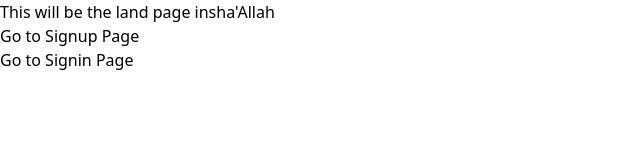
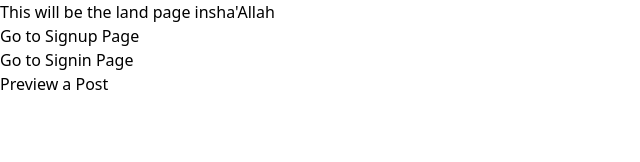
Before and after one commit to MohanedM7md/JobLinc, a React (Vite) app: page / in a window 1280 px wide. Shown: the top 162 px of the page, without its empty margins (0-640 px from the left). Built offline with nearby package versions, Linux system fonts and the light colour scheme.

Commit message:
Missed those ones

```diff
--- a/src/App.tsx
+++ b/src/App.tsx
@@ -9,6 +9,7 @@ import ForgotPassword from "./pages/ForgotPassword";
 import { Provider } from "react-redux";
 import store from "./store/store";
 import { ThemeProvider } from "./context/ThemeProvider";
+import PostContainer from "./components/Posts/PostContainer";
 
 function App() {
   return (
@@ -25,6 +26,7 @@ function App() {
         <Route path="/Signup" element={<SignUpPage />}></Route>
         <Route path="/Signin" element={<SignInPage />}></Route>
         <Route path="/Signin/ForgotPassword" element={<ForgotPassword/>}></Route>
+        <Route path="/post" element={<PostContainer />}></Route>
         <Route
           path="/playground"
           element={
--- a/src/pages/LandPage.tsx
+++ b/src/pages/LandPage.tsx
@@ -8,7 +8,7 @@ function LandPage()
             <h1>This will be the land page insha'Allah</h1>
             <Link to="/Signup">Go to Signup Page</Link>
             <Link to="/Signin">Go to Signin Page</Link>
-
+            <Link to="/post">Preview a Post</Link>
 
             <Outlet />
         </div>
```
